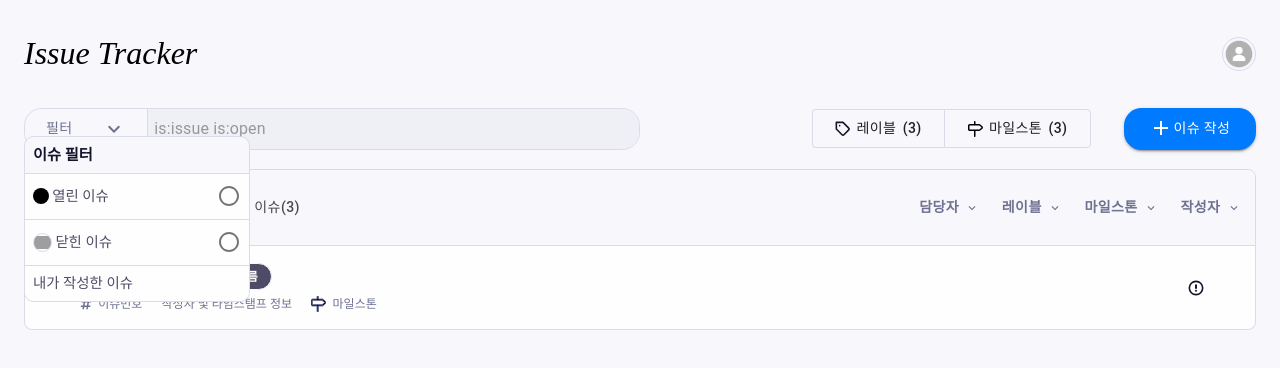
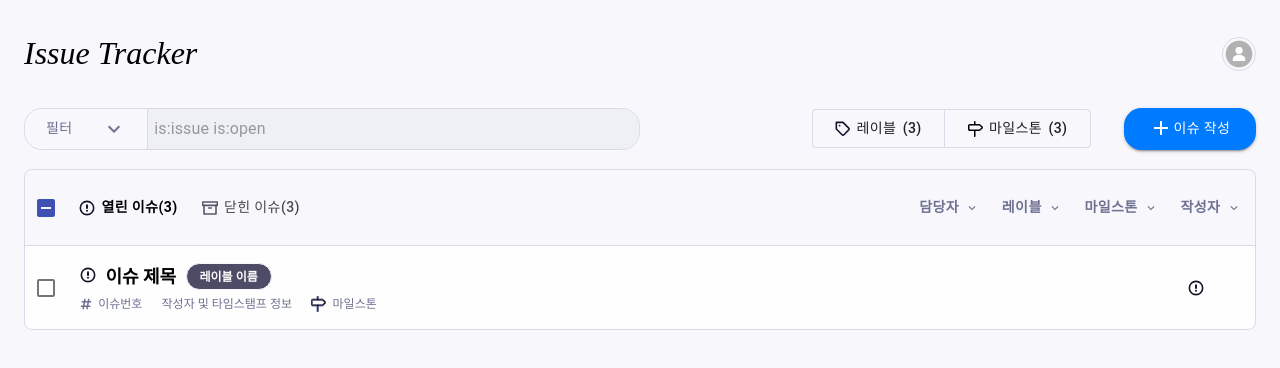
Before and after one commit to codesquad-members-2021/issue-tracker, a React (Create React App) app in the folder FE/: page /issues in a window 1280 px wide. Shown: the top 368 px of the page. Built offline with nearby package versions, Linux system fonts and the light colour scheme; grey boxes are pictures that could not be loaded.

Commit message:
[#13] style: :art: Box 컴포넌트에서 일반 div 태그로 변경

```diff
--- a/FE/src/components/IssueList/NavFilter/TabBar/Tabs.tsx
+++ b/FE/src/components/IssueList/NavFilter/TabBar/Tabs.tsx
@@ -1,4 +1,4 @@
-import { ButtonGroup, Button, Box } from '@material-ui/core';
+import { ButtonGroup, Button } from '@material-ui/core';
 import styled from 'styled-components';
 import { TextIssueList } from '../../../../util/reference';
 import { IconLabel, IconMileStone } from '../../../Common/Icons';
@@ -26,7 +26,7 @@ const Tabs = () => {
 export default Tabs;
 
 // --- Styled Components ---
-const TabsLayout = styled(Box)`
+const TabsLayout = styled.div`
   display: flex;
   align-items: center;
   border-radius: 1.1rem;
--- a/FE/src/components/IssueList/NavFilter/TabBar/index.tsx
+++ b/FE/src/components/IssueList/NavFilter/TabBar/index.tsx
@@ -1,5 +1,4 @@
 import styled from 'styled-components';
-import { Box } from '@material-ui/core';
 import Tabs from './Tabs';
 import AddButton from './AddButton';
 
@@ -12,7 +11,7 @@ const TabBar = () => (
 export default TabBar;
 
 // --- Styled Components ---
-const TabBarLayout = styled(Box)`
+const TabBarLayout = styled.div`
   display: flex;
   align-items: center;
   column-gap: 2rem;
--- a/FE/src/components/IssueList/NavFilter/index.tsx
+++ b/FE/src/components/IssueList/NavFilter/index.tsx
@@ -1,5 +1,4 @@
 import styled from 'styled-components';
-import { Box } from '@material-ui/core';
 
 import SearchBar from './SearchBar';
 import TabBar from './TabBar';
@@ -15,7 +14,7 @@ const NavFilter = () => {
 export default NavFilter;
 
 // --- Styled Components ---
-const NavFilterLayout = styled(Box)`
+const NavFilterLayout = styled.div`
   width: 100%;
   display: flex;
   justify-content: space-between;
--- a/FE/src/components/IssueList/index.tsx
+++ b/FE/src/components/IssueList/index.tsx
@@ -1,24 +1,12 @@
-import { Box } from '@material-ui/core';
 import styled from 'styled-components';
-import ListModal, { testData } from '../Common/ListModal';
 import ListTable from './ListTable';
 import NavFilter from './NavFilter';
 
 const IssueList = () => {
-  const data = {
-    title: '이슈 필터',
-    items: testData,
-  };
-
   return (
     <IssueListLayout>
       <NavFilter />
       <ListTable />
-      <ListModal
-        data={data}
-        isModalVisible={true}
-        setIsModalVisible={() => {}}
-      />
     </IssueListLayout>
   );
 };
@@ -26,7 +14,7 @@ const IssueList = () => {
 export default IssueList;
 
 // --- Styled Components ---
-const IssueListLayout = styled(Box)`
+const IssueListLayout = styled.div`
   display: flex;
   row-gap: 1.2rem;
   align-items: center;
```
